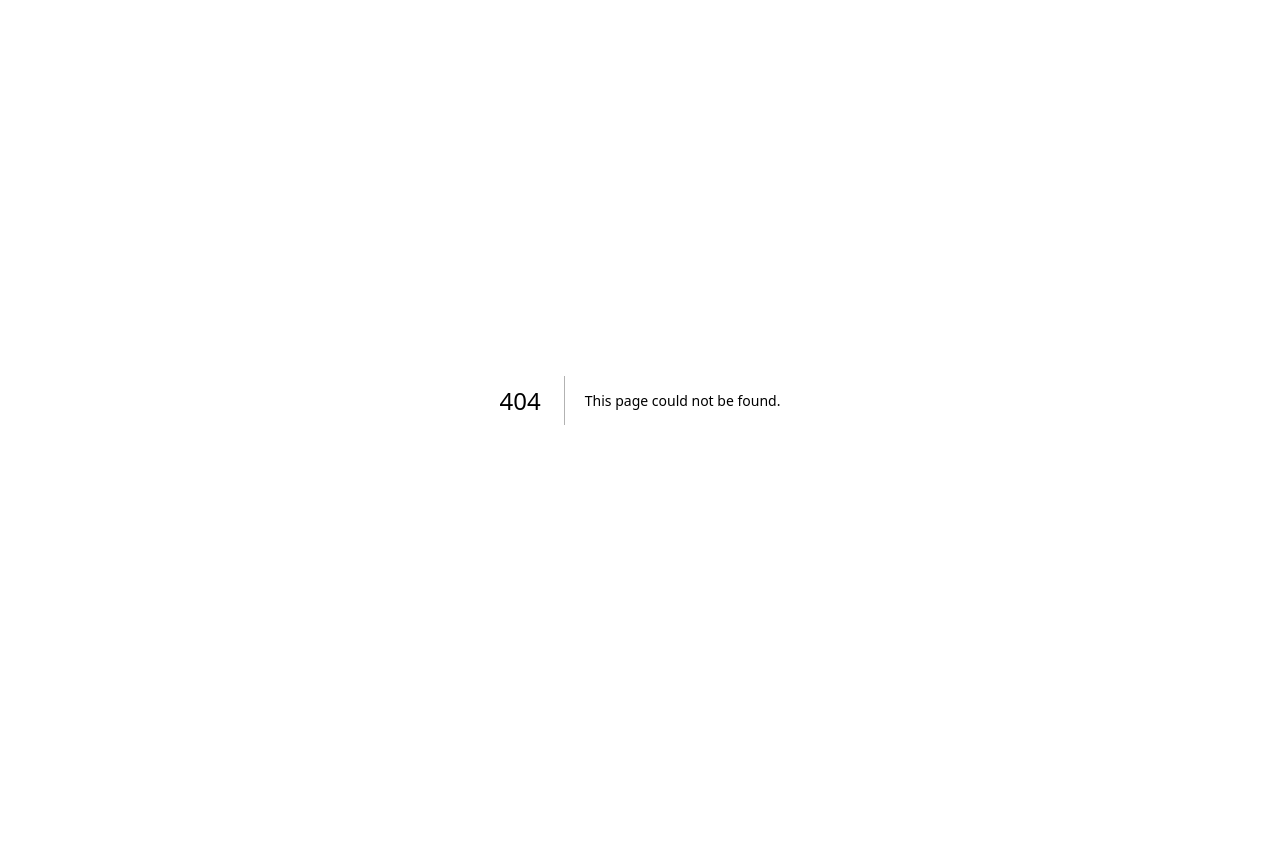
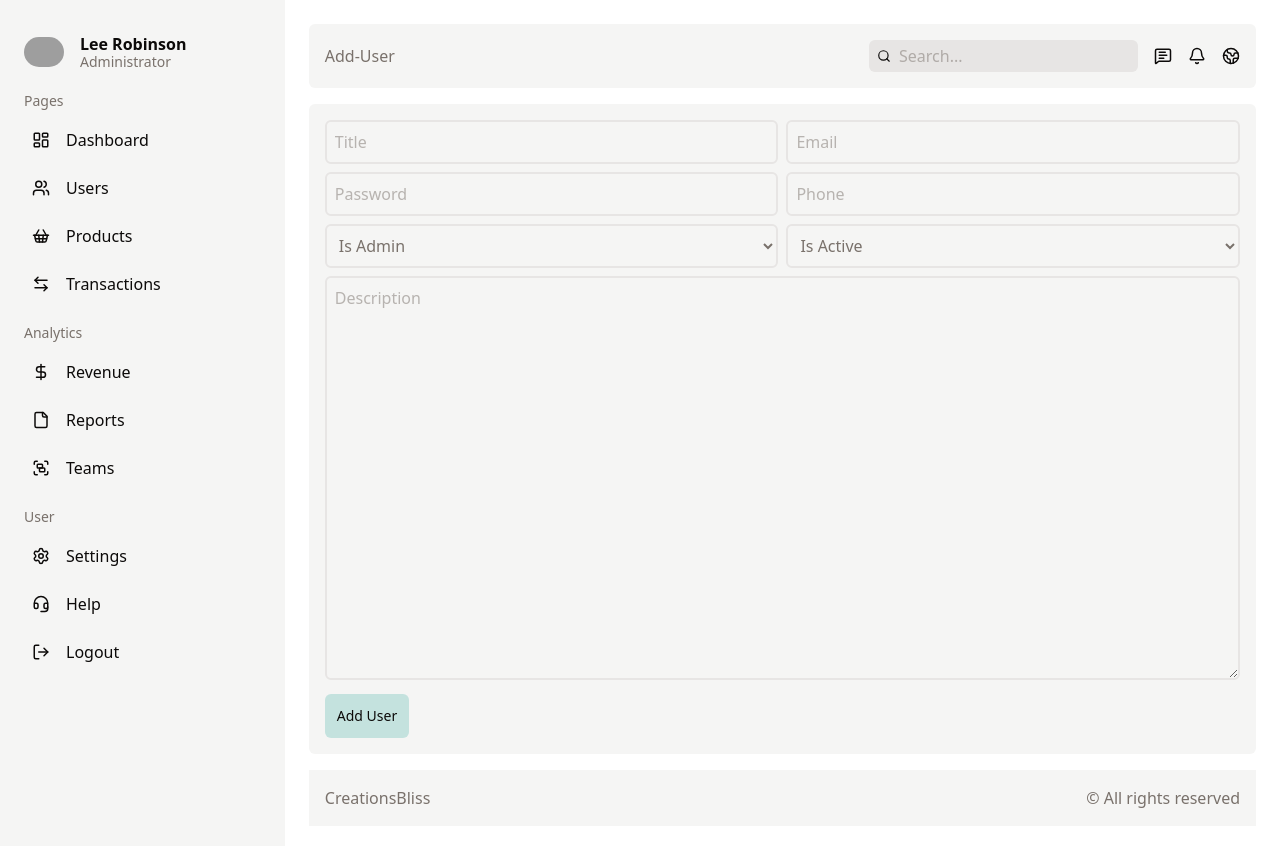
Before and after one commit to creationsbliss/next-board, a Next.js app: page /dashboard/users/add-user in a window 1280 px wide. Before the commit this address had no page. Shown: the top 846 px of the page. Before the commit the page ends 800 px from the top, so only its background shows below. Built offline with nearby package versions, Linux system fonts and the light colour scheme; grey boxes are pictures that could not be loaded.

Commit message:
Add user and add product page

```diff
--- /dev/null
+++ b/src/app/dashboard/products/add-product/page.jsx
@@ -0,0 +1,69 @@
+const AddProductPage = () => (
+  <div className="mt-4 rounded-sm bg-sidebar-accent p-4">
+    <form action="">
+      <div className="grid grid-cols-2 gap-2">
+        <input
+          className="rounded-sm border-2 border-sidebar-border bg-transparent p-2 text-muted-foreground outline-none"
+          name="title"
+          placeholder="Title"
+          required
+          type="text"
+        />
+        <select
+          className="rounded-sm border-2 border-sidebar-border bg-transparent p-2 text-muted-foreground outline-none"
+          name="category"
+          required
+        >
+          <option value="general">Select Category</option>
+          <option value="computer">Computer</option>
+          <option value="phone">Phone</option>
+          <option value="watch">Watch</option>
+        </select>
+
+        <input
+          className="rounded-sm border-2 border-sidebar-border bg-transparent p-2 text-muted-foreground outline-none"
+          name="price"
+          placeholder="Price"
+          required
+          type="number"
+        />
+        <input
+          className="rounded-sm border-2 border-sidebar-border bg-transparent p-2 text-muted-foreground outline-none"
+          name="stock"
+          placeholder="Stock"
+          required
+          type="number"
+        />
+        <input
+          className="rounded-sm border-2 border-sidebar-border bg-transparent p-2 text-muted-foreground outline-none"
+          name="color"
+          placeholder="Color"
+          required
+          type="text"
+        />
+        <input
+          className="rounded-sm border-2 border-sidebar-border bg-transparent p-2 text-muted-foreground outline-none"
+          name="size"
+          placeholder="Size"
+          required
+          type="text"
+        />
+      </div>
+      <textarea
+        className="mt-2 w-full rounded-sm border-2 border-sidebar-border bg-transparent p-2 text-muted-foreground outline-none"
+        name="description"
+        placeholder="Description"
+        required
+        rows="16"
+      />
+      <button
+        className="mt-2 cursor-pointer rounded-sm bg-chart-2/20 p-3 text-sm hover:bg-chart-2/30"
+        type="submit"
+      >
+        Add Product
+      </button>
+    </form>
+  </div>
+);
+
+export default AddProductPage;
--- a/src/app/dashboard/products/page.jsx
+++ b/src/app/dashboard/products/page.jsx
@@ -10,10 +10,10 @@ const ProductsPage = () => (
 
       <Link
         className="rounded-sm bg-chart-2/20 px-2 py-1 text-sm hover:bg-chart-2/30"
-        href="/dashboard/products/add"
+        href="/dashboard/products/add-product"
         type="button"
       >
-        Add New
+        Add Product
       </Link>
     </div>
 
--- /dev/null
+++ b/src/app/dashboard/users/add-user/page.jsx
@@ -0,0 +1,72 @@
+const AddUserpage = () => (
+  <div className="mt-4 rounded-sm bg-sidebar-accent p-4">
+    <form action="">
+      <div className="grid grid-cols-2 gap-2">
+        <input
+          className="rounded-sm border-2 border-sidebar-border bg-transparent p-2 text-muted-foreground outline-none"
+          name="title"
+          placeholder="Title"
+          required
+          type="text"
+        />
+        <input
+          className="rounded-sm border-2 border-sidebar-border bg-transparent p-2 text-muted-foreground outline-none"
+          name="email"
+          placeholder="Email"
+          required
+          type="email"
+        />
+        <input
+          className="rounded-sm border-2 border-sidebar-border bg-transparent p-2 text-muted-foreground outline-none"
+          name="password"
+          placeholder="Password"
+          required
+          type="password"
+        />
+        <input
+          className="rounded-sm border-2 border-sidebar-border bg-transparent p-2 text-muted-foreground outline-none"
+          name="phone"
+          placeholder="Phone"
+          type="phone"
+        />
+        <select
+          className="rounded-sm border-2 border-sidebar-border bg-transparent p-2 text-muted-foreground outline-none"
+          name="isAdmin"
+          required
+        >
+          <option selected value={false}>
+            Is Admin
+          </option>
+          <option value={false}>No</option>
+          <option value={true}>Yes</option>
+        </select>
+        <select
+          className="rounded-sm border-2 border-sidebar-border bg-transparent p-2 text-muted-foreground outline-none"
+          name="isActive"
+          required
+        >
+          <option selected value={true}>
+            Is Active
+          </option>
+          <option value={true}>Yes</option>
+          <option value={false}>No</option>
+        </select>
+      </div>
+      <textarea
+        className="mt-2 w-full rounded-sm border-2 border-sidebar-border bg-transparent p-2 text-muted-foreground outline-none"
+        name="description"
+        placeholder="Description"
+        required
+        rows="16"
+      />
+      <button
+        className="mt-2 cursor-pointer rounded-sm bg-chart-2/20 p-3 text-sm hover:bg-chart-2/30"
+        type="submit"
+      >
+        Add User
+      </button>
+    </form>
+  </div>
+);
+
+export default AddUserpage;
--- a/src/app/dashboard/users/page.jsx
+++ b/src/app/dashboard/users/page.jsx
@@ -10,10 +10,10 @@ const UsersPage = () => (
 
       <Link
         className="rounded-sm bg-chart-2/20 px-2 py-1 text-sm hover:bg-chart-2/30"
-        href="/dashboard/users/add"
+        href="/dashboard/users/add-user"
         type="button"
       >
-        Add New
+        Add User
       </Link>
     </div>
 
```
Also changed, not shown: tsconfig.json (+7 -1 lines).
